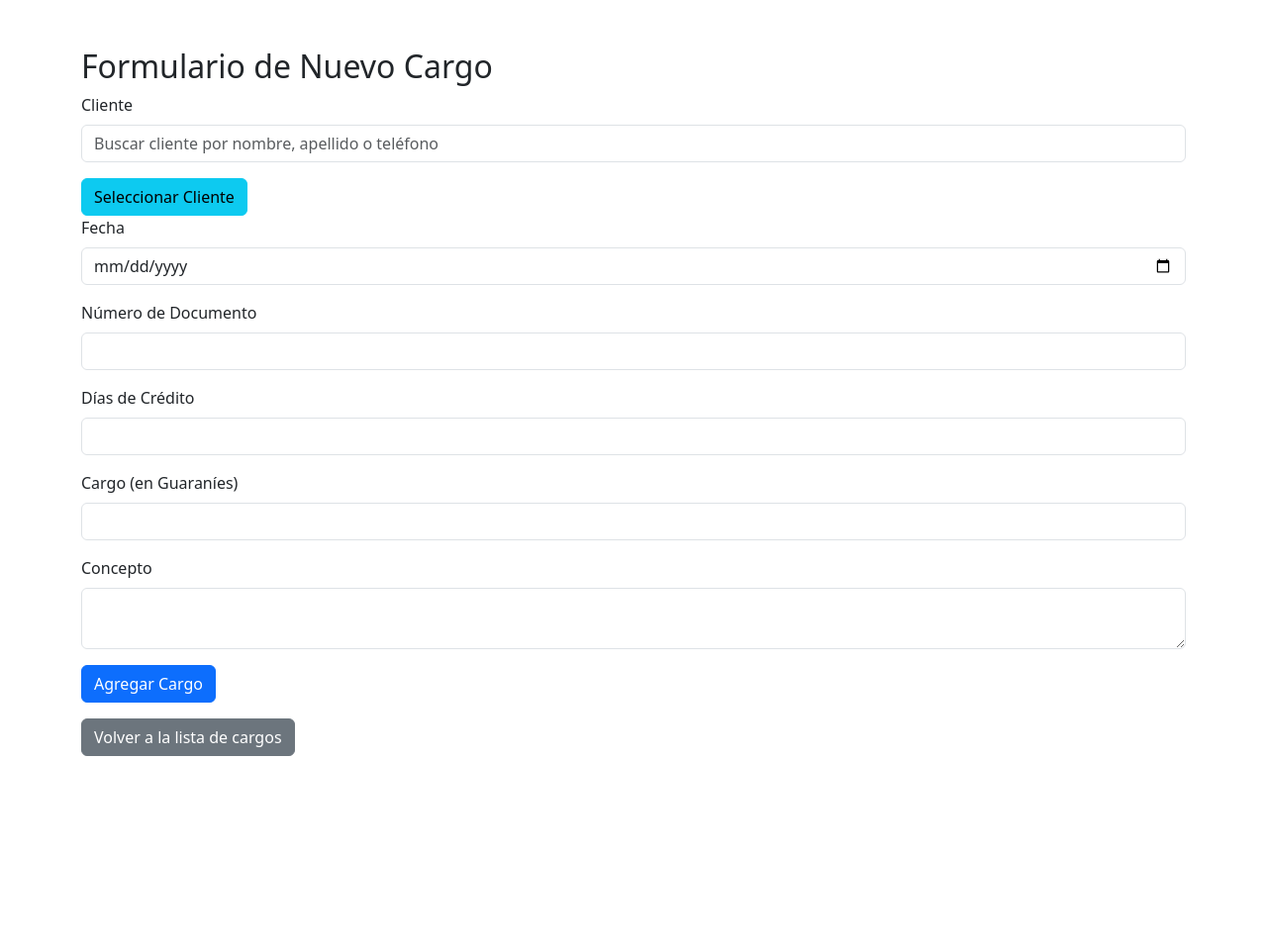
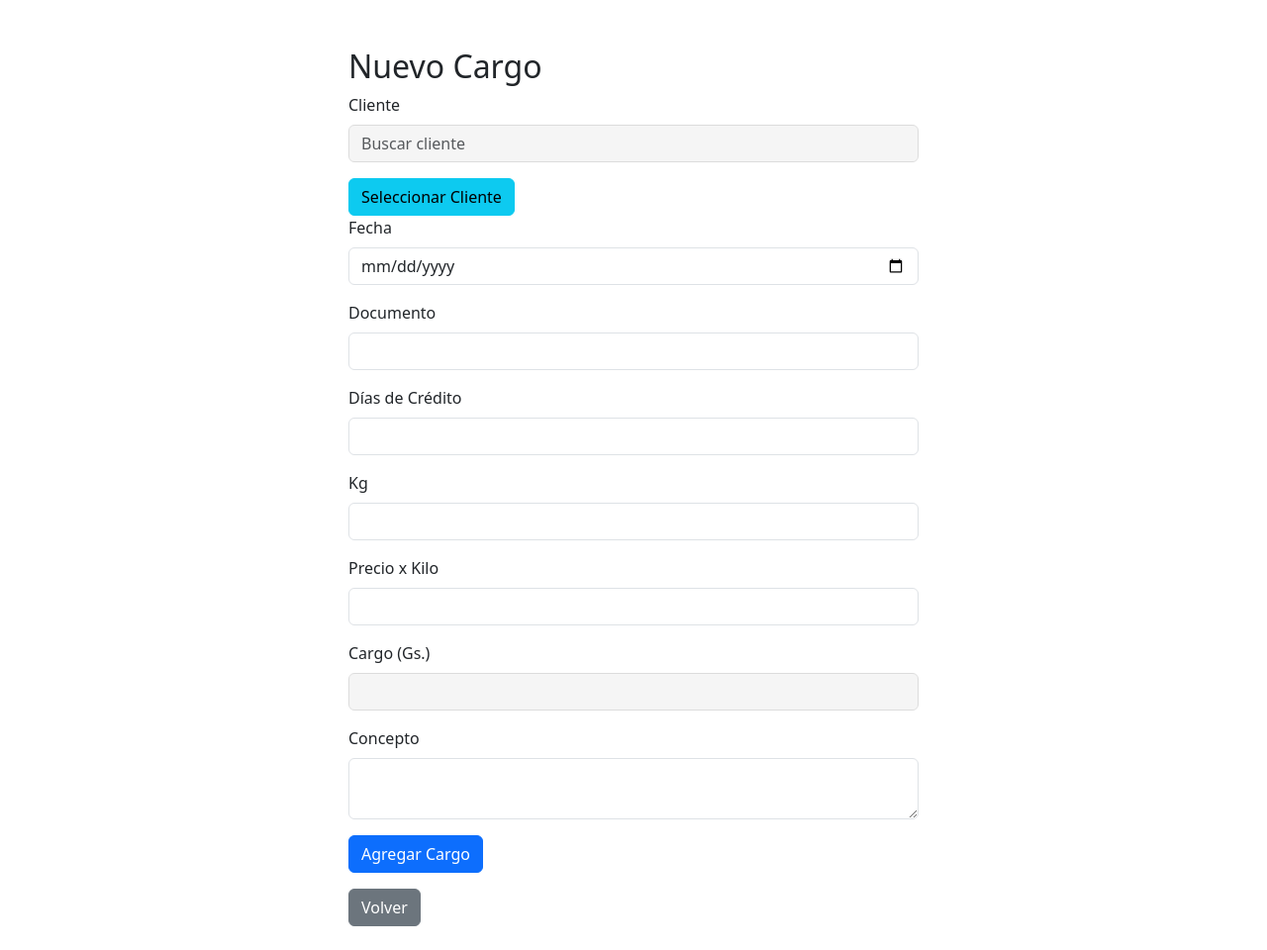
Before and after one commit to ingferchorojas/simplePHPsystem, a PHP site: page /pages/cargos/agregar_cargo.php in a window 1280 px wide. Shown: the part 56-1016 px from the top of the page at 99% size. Before the commit the page ends 820 px from the top, so only its background shows below. Run offline with PHP 8.4, Linux system fonts and the light colour scheme.

Commit message:
fix: pdf

```diff
--- a/pages/cargos/agregar_cargo.php
+++ b/pages/cargos/agregar_cargo.php
@@ -7,22 +7,32 @@ if ($_SERVER["REQUEST_METHOD"] == "POST") {
     // Obtener datos del formulario
     $cliente_id = $_POST['cliente_id']; // ID del cliente seleccionado
     $fecha = $_POST['fecha'];
-    $documento_numero = $_POST['documento_numero'];
+    $doc_num = $_POST['documento_numero'];
     $dias_credito = $_POST['dias_credito'];
     $cargo = $_POST['cargo'];
     $concepto = $_POST['concepto'];
 
-    // Consulta para insertar un nuevo cargo
-    $sql = "INSERT INTO cargos (cliente_id, fecha, numero_documento, dias_credito, cargo, concepto)
-            VALUES ('$cliente_id', '$fecha', '$documento_numero', '$dias_credito', '$cargo', '$concepto')";
+    // Consulta para verificar si ya existe un documento con ese número
+    $sql_check = "SELECT * FROM cargos WHERE numero_documento = '$doc_num'";
+    $result_check = $conn->query($sql_check);
 
-    if ($conn->query($sql) === TRUE) {
-        echo "<script>alert('Cargo agregado correctamente'); window.location.href = 'cargos.php';</script>";
+    if ($result_check->num_rows > 0) {
+        // Si el documento ya existe, mostrar un mensaje
+        echo "<script>alert('El número de documento ya existe.'); window.location.href = 'agregar_cargo.php';</script>";
     } else {
-        echo "Error: " . $sql . "<br>" . $conn->error;
+        // Si no existe, insertar el nuevo cargo
+        $sql = "INSERT INTO cargos (cliente_id, fecha, numero_documento, dias_credito, cargo, concepto)
+                VALUES ('$cliente_id', '$fecha', '$doc_num', '$dias_credito', '$cargo', '$concepto')";
+
+        if ($conn->query($sql) === TRUE) {
+            echo "<script>alert('Cargo agregado'); window.location.href = 'cargos.php';</script>";
+        } else {
+            echo "Error: " . $sql . "<br>" . $conn->error;
+        }
     }
 }
 ?>
+
 
 <!DOCTYPE html>
 <html lang="es">
@@ -30,10 +40,15 @@ if ($_SERVER["REQUEST_METHOD"] == "POST") {
     <meta charset="UTF-8">
     <meta name="viewport" content="width=device-width, initial-scale=1.0">
     <title>Agregar Cargo</title>
-    <!-- Incluir Bootstrap para los estilos -->
     <link href="../../assets/bootstrap/css/bootstrap.min.css" rel="stylesheet">
-    <!-- Incluir CSS de DataTables -->
     <link href="../../assets/datatables/css/jquery.dataTables.min.css" rel="stylesheet">
+    <style>
+        input[readonly], textarea[readonly] {
+            background-color: #f5f5f5;
+            border: 1px solid #dcdcdc;
+            color: #888;
+        }
+    </style>
 </head>
 <body>
     <nav class="navbar navbar-expand-lg navbar-dark bg-dark">
@@ -42,17 +57,16 @@ if ($_SERVER["REQUEST_METHOD"] == "POST") {
         </div>
     </nav>
 
-    <div class="container mt-5">
-        <h2>Formulario de Nuevo Cargo</h2>
+    <div class="container mt-5" style="max-width: 600px;">
+        <h2>Nuevo Cargo</h2>
 
         <form action="agregar_cargo.php" method="POST">
             <div class="mb-3">
                 <label for="cliente" class="form-label">Cliente</label>
-                <input type="text" id="cliente" class="form-control" placeholder="Buscar cliente por nombre, apellido o teléfono" required readonly>
-                <input type="hidden" name="cliente_id" id="cliente_id"> <!-- Campo oculto para el ID del cliente -->
+                <input type="text" id="cliente" class="form-control" placeholder="Buscar cliente" required readonly>
+                <input type="hidden" name="cliente_id" id="cliente_id">
             </div>
 
-            <!-- Botón para abrir el modal de clientes -->
             <button type="button" class="btn btn-info" onclick="abrirModalClientes()">Seleccionar Cliente</button>
 
             <div class="mb-3">
@@ -60,17 +74,33 @@ if ($_SERVER["REQUEST_METHOD"] == "POST") {
                 <input type="date" class="form-control" id="fecha" name="fecha" required>
             </div>
             <div class="mb-3">
-                <label for="documento_numero" class="form-label">Número de Documento</label>
-                <input type="text" class="form-control" id="documento_numero" name="documento_numero" required>
+                <label for="doc_num" class="form-label">Documento</label>
+                <input type="text" class="form-control" id="doc_num" name="documento_numero" required>
             </div>
             <div class="mb-3">
                 <label for="dias_credito" class="form-label">Días de Crédito</label>
                 <input type="number" class="form-control" id="dias_credito" name="dias_credito" required>
             </div>
+
+            <!-- Campo de kg -->
             <div class="mb-3">
-                <label for="cargo" class="form-label">Cargo (en Guaraníes)</label>
-                <input type="number" class="form-control" id="cargo" name="cargo" required>
+                <label for="kg" class="form-label">Kg</label>
+                <input type="number" class="form-control" id="kg" name="kg" step="any" required oninput="calcularCargo()">
             </div>
+
+            <!-- Campo de precio por kilo -->
+            <div class="mb-3">
+                <label for="precio_por_kilo" class="form-label">Precio x Kilo</label>
+                <input type="number" class="form-control" id="precio_por_kilo" name="precio_por_kilo" step="any" required oninput="calcularCargo()">
+            </div>
+
+            <!-- Campo de cargo calculado -->
+            <div class="mb-3">
+                <label for="cargo" class="form-label">Cargo (Gs.)</label>
+                <input type="number" class="form-control" id="cargo" name="cargo" required readonly>
+            </div>
+
+            <!-- Concepto más reducido -->
             <div class="mb-3">
                 <label for="concepto" class="form-label">Concepto</label>
                 <textarea class="form-control" id="concepto" name="concepto" required></textarea>
@@ -79,25 +109,24 @@ if ($_SERVER["REQUEST_METHOD"] == "POST") {
             <button type="submit" class="btn btn-primary">Agregar Cargo</button>
         </form>
 
-        <a href="cargos.php" class="btn btn-secondary mt-3">Volver a la lista de cargos</a>
+        <a href="cargos.php" class="btn btn-secondary mt-3">Volver</a>
+        <br>
+        <br>
     </div>
 
-    <!-- Incluir jQuery -->
+
     <script src="../../assets/jquery/jquery-3.6.0.min.js"></script>
-    <!-- Incluir JS de DataTables -->
     <script src="../../assets/datatables/js/jquery.dataTables.min.js"></script>
-    <!-- Incluir Bootstrap JS -->
     <script src="../../assets/bootstrap/js/bootstrap.bundle.min.js"></script>
 
     <script>
         // Función para cargar clientes con filtro
         function cargarClientes(filtro = '') {
             $.ajax({
-                url: 'buscar_clientes.php', // Archivo que realiza la búsqueda de clientes
+                url: 'buscar_clientes.php',
                 method: 'GET',
                 data: { filtro: filtro },
                 success: function(data) {
-                    console.log(data)
                     const clientes = JSON.parse(data);
                     let clientesHtml = '';
                     clientes.forEach(cliente => {
@@ -111,27 +140,22 @@ if ($_SERVER["REQUEST_METHOD"] == "POST") {
                         `;
                     });
                     $('#clientesTable tbody').html(clientesHtml);
-                    $('#clientesTable').DataTable(); // Inicializa DataTables después de cargar los clientes
+                    $('#clientesTable').DataTable();
                 }
             });
         }
 
         function abrirModalClientes() {
-            // Abre el modal manualmente
             var myModal = new bootstrap.Modal(document.getElementById('clientesModal'));
             myModal.show();
-
-            console.log("Modal abierto, cargando clientes...");
-            cargarClientes(); // Cargar los clientes en el modal cuando se abre
+            cargarClientes();
         }
 
-        // Filtrar clientes según la búsqueda
         $('#buscarCliente').on('keyup', function() {
             const filtro = $(this).val();
             cargarClientes(filtro);
         });
 
-        // Seleccionar cliente
         $(document).on('click', '.select-client', function() {
             const clienteId = $(this).data('id');
             const clienteNombre = $(this).data('nombre');
@@ -139,10 +163,25 @@ if ($_SERVER["REQUEST_METHOD"] == "POST") {
             $('#cliente').val(clienteNombre + ' ' + clienteApellido);
             $('#cliente_id').val(clienteId);
             $('#clientesModal').modal('hide');
+
         });
+
+        // Función para calcular el cargo
+        function calcularCargo() {
+            const kg = parseFloat(document.getElementById('kg').value);
+            const precioPorKilo = parseFloat(document.getElementById('precio_por_kilo').value);
+
+            if (!isNaN(kg) && !isNaN(precioPorKilo)) {
+                const cargo = kg * precioPorKilo;
+                document.getElementById('cargo').value = cargo.toFixed(0);
+
+                // Concepto simplificado
+                const concepto = `Gs. ${precioPorKilo.toFixed(0)}/Kg | Kg: ${kg} | Total: Gs. ${cargo.toFixed(0)}`;
+                document.getElementById('concepto').value = concepto;
+            }
+        }
     </script>
 
-    <!-- Modal para mostrar la lista de clientes -->
     <div class="modal fade" id="clientesModal" tabindex="-1" aria-labelledby="clientesModalLabel" aria-hidden="true">
         <div class="modal-dialog">
             <div class="modal-content">
@@ -160,9 +199,7 @@ if ($_SERVER["REQUEST_METHOD"] == "POST") {
                                 <th>Acción</th>
                             </tr>
                         </thead>
-                        <tbody>
-                            <!-- Aquí se cargarán los clientes dinámicamente -->
-                        </tbody>
+                        <tbody></tbody>
                     </table>
                 </div>
             </div>
--- a/pages/cargos/detalles_pdf.php
+++ b/pages/cargos/detalles_pdf.php
@@ -154,7 +154,7 @@ if ($result->num_rows > 0) {
             $pdf->Ln();
         }
     } else {
-        $pdf->Cell(0, 10, utf8_decode('No se encontraron abonos.'), 1, 1, 'C');
+        $pdf->Cell(150, 10, utf8_decode('No se encontraron abonos.'), 1, 1, 'C');
     }
 } else {
     $pdf->Cell(0, 10, utf8_decode('No se encontró el cargo solicitado.'), 1, 1, 'C');
--- a/pages/clientes/agregar_cliente.php
+++ b/pages/clientes/agregar_cliente.php
@@ -36,7 +36,7 @@ if ($_SERVER["REQUEST_METHOD"] == "POST") {
         </div>
     </nav>
 
-    <div class="container mt-5">
+    <div class="container mt-5" style="max-width: 600px;">
         <h2>Formulario de Nuevo Cliente</h2>
 
         <form action="agregar_cliente.php" method="POST">
```
Also changed, not shown: pages/cargos/agregar_abono.php (+47 -41 lines), pages/cargos/ver_detalles.php (+9 -5 lines), pages/estado_cuentas/estado_cuentas.php (+9 -4 lines), pages/estado_cuentas/estado_cuentas_pdf.php (+30 -13 lines).
